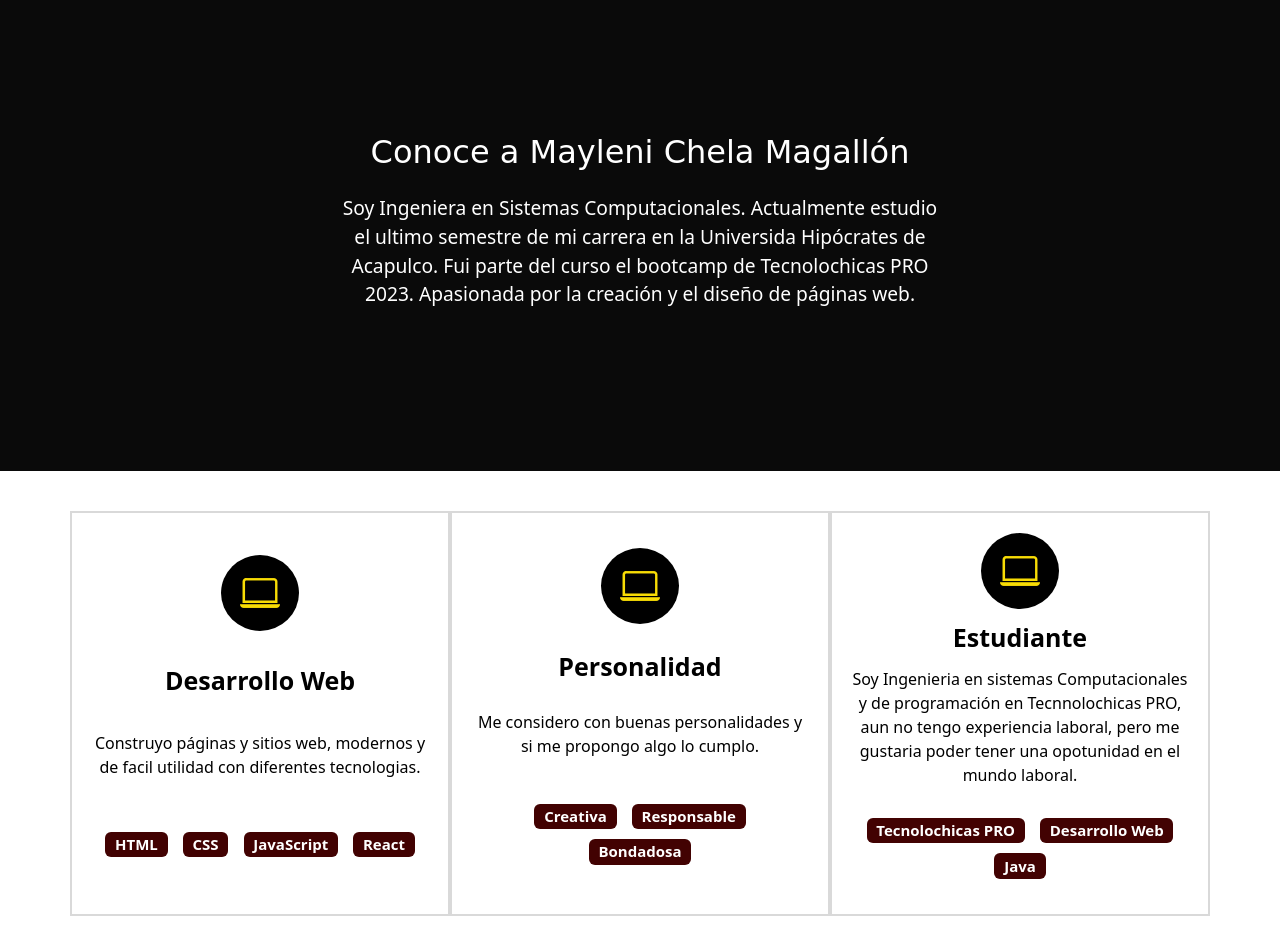
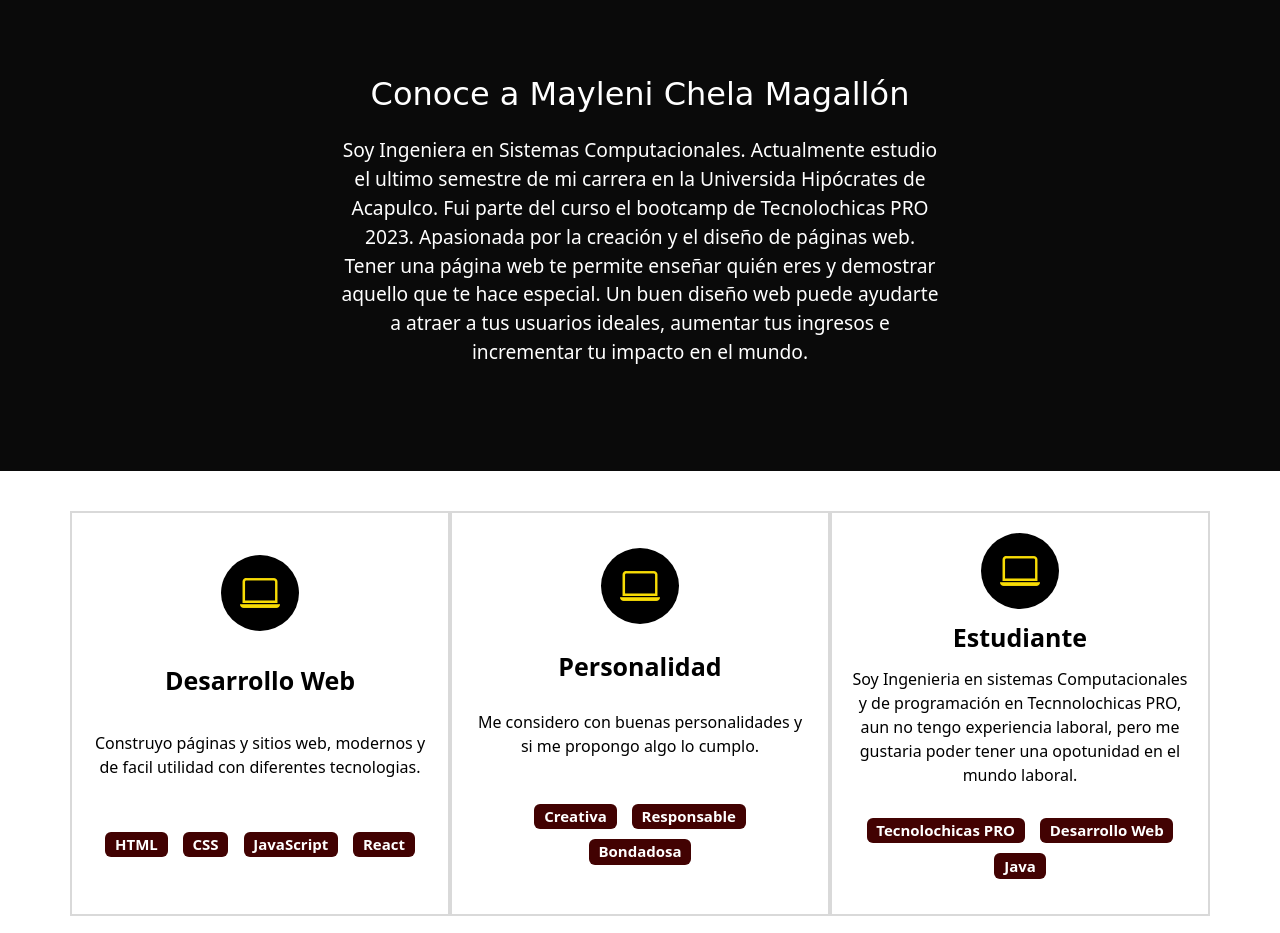
Before and after one commit to Mayleni-14/Mayleni-14.github.io, a plain HTML site: page index.html in a window 1280 px wide. Shown: the part 940-1873 px from the top of the page. Drawn offline with nearby package versions, Linux system fonts and the light colour scheme; a web font is replaced by a local one.

Commit message:
Update index.html

```diff
--- a/index.html
+++ b/index.html
@@ -70,7 +70,7 @@
     <section id="sobre-mi" class="sobre-mi seccion-oscura">
       <div class="contenedor">
         <h2 class="seccion-titulo">Conoce a Mayleni Chela Magallón</h2>
-        <p class="seccion-texto">Soy Ingeniera en Sistemas Computacionales. Actualmente estudio el ultimo semestre de mi carrera en la Universida Hipócrates de Acapulco. Fui parte del curso el bootcamp de Tecnolochicas PRO 2023. Apasionada por la creación y el diseño de páginas web. </p>
+        <p class="seccion-texto">Soy Ingeniera en Sistemas Computacionales. Actualmente estudio el ultimo semestre de mi carrera en la Universida Hipócrates de Acapulco. Fui parte del curso el bootcamp de Tecnolochicas PRO 2023. Apasionada por la creación y el diseño de páginas web. Tener una página web te permite enseñar quién eres y demostrar aquello que te hace especial. Un buen diseño web puede ayudarte a atraer a tus usuarios ideales, aumentar tus ingresos e incrementar tu impacto en el mundo. </p>
       </div>
     </section>
 
```
